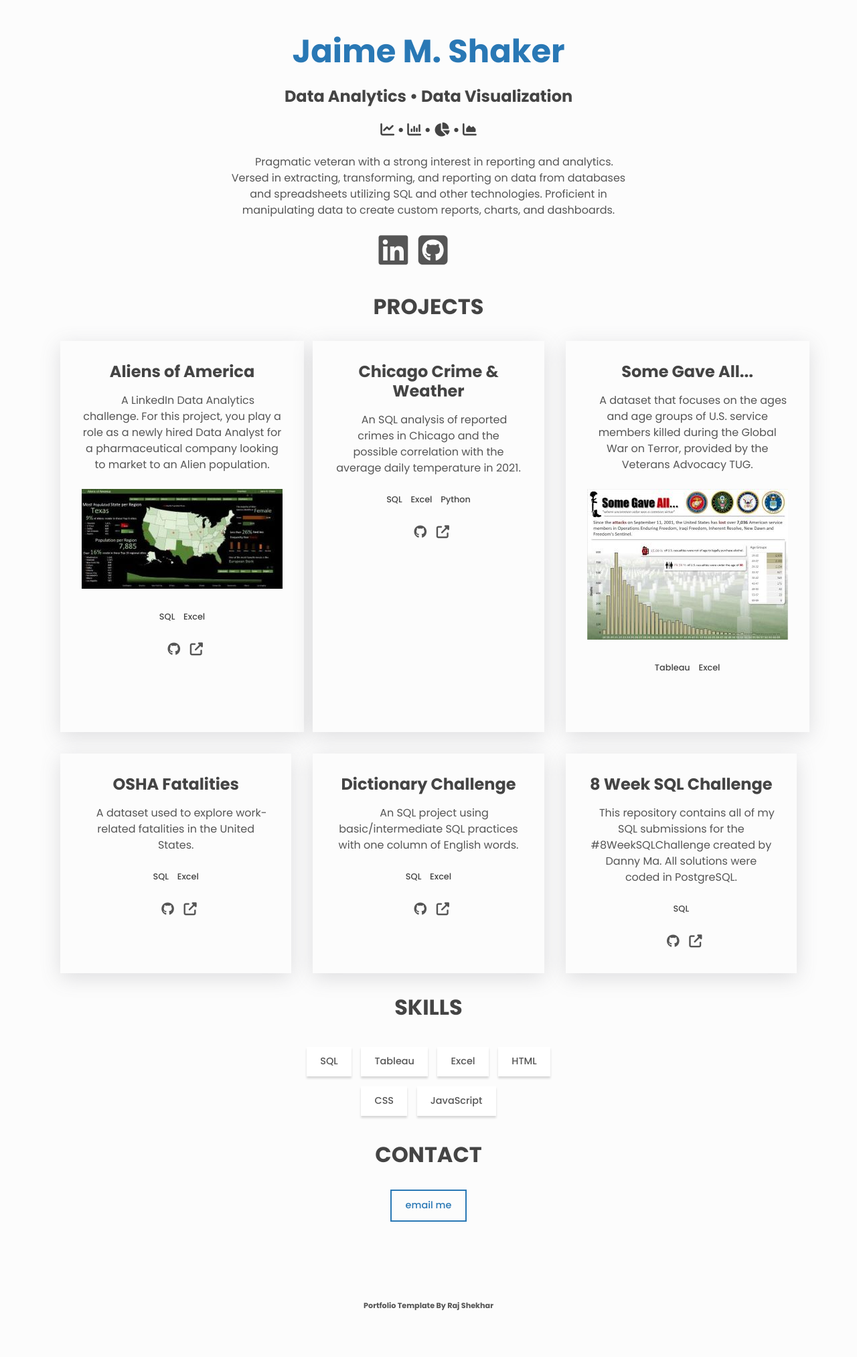
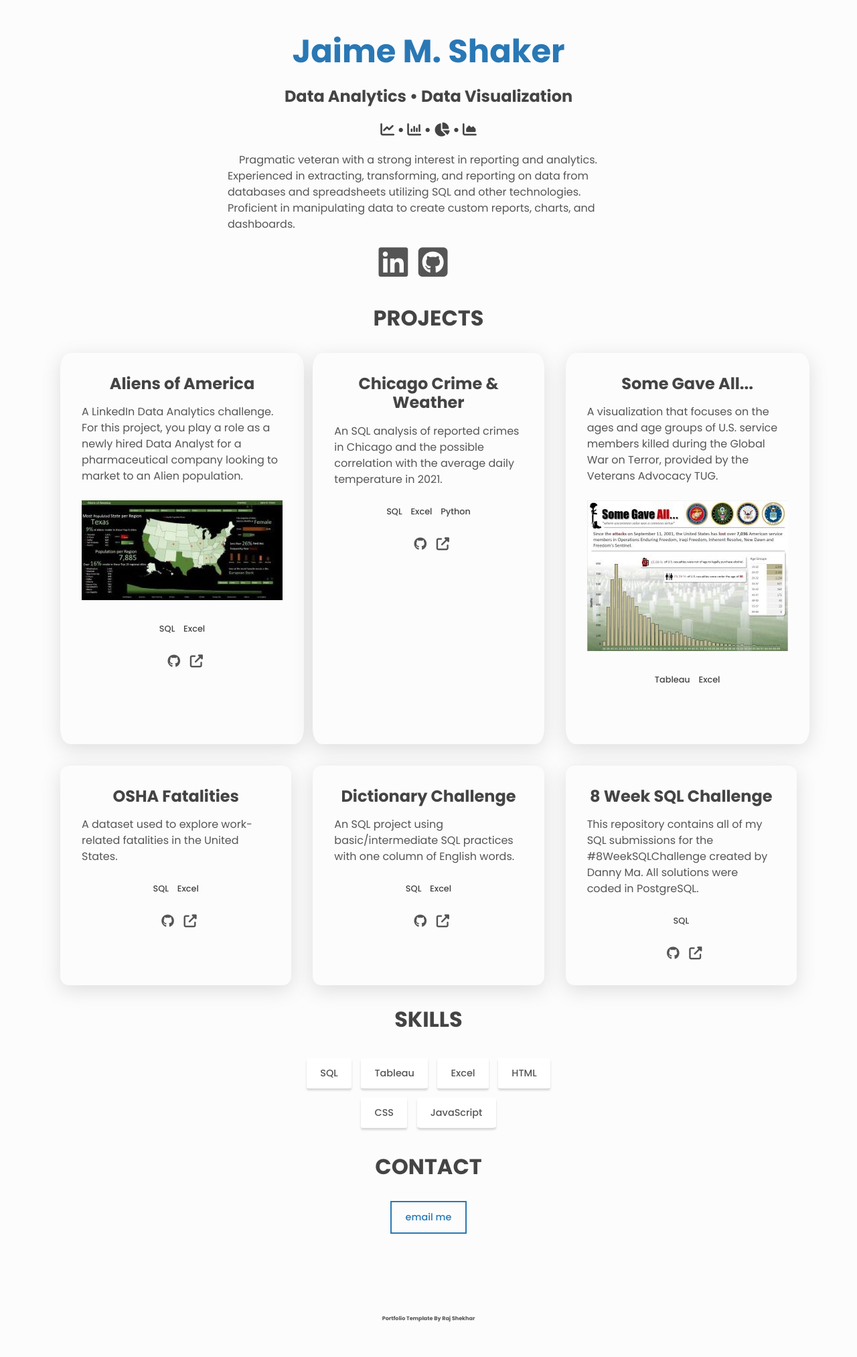
Before and after one commit to iweld/iweld.github.io, a PHP site: page / in a window 1280 px wide. Shown: the part 64-2090 px from the top of the page at 67% size. Before the commit the page ends 2020 px from the top, so only its background shows below. Run offline with PHP 8.4, Linux system fonts and the light colour scheme; some libraries are stand-ins or nearby versions.

Commit message:
Removing indentation and adding rounded borders to cards

```diff
--- a/index.html
+++ b/index.html
@@ -56,7 +56,7 @@
 		</br>
 			<h4><i aria-hidden="true" class="fa fa-line-chart"></i> &bullet; <i aria-hidden="true" class="fa fa-bar-chart"></i> &bullet; <i aria-hidden="true" class="fa fa-pie-chart"></i> &bullet; <i aria-hidden="true" class="fa fa-area-chart"></i></h4>
         <p class="about__desc">
-			&nbsp;&nbsp;&nbsp;&nbsp;Pragmatic veteran with a strong interest in reporting and analytics. Versed in extracting, transforming, and reporting on data from databases and spreadsheets utilizing SQL and
+			&nbsp;&nbsp;&nbsp;&nbsp;Pragmatic veteran with a strong interest in reporting and analytics. Experienced in extracting, transforming, and reporting on data from databases and spreadsheets utilizing SQL and
 			other technologies. Proficient in manipulating data to create custom reports, charts, and dashboards.
         </p>
 
@@ -131,7 +131,7 @@
 			<div class="project">
 				<h3>Aliens of America</h3>
 				<p class="project__description">
-					&nbsp;&nbsp;&nbsp;&nbsp;A LinkedIn Data Analytics challenge.  For this project, you play a role as a newly hired Data Analyst for a pharmaceutical company looking to market to an Alien population.
+					A LinkedIn Data Analytics challenge.  For this project, you play a role as a newly hired Data Analyst for a pharmaceutical company looking to market to an Alien population.
 				</p>
 				<br>
 				<a href="https://github.com/iweld/aliens_of_america/blob/main/ANALYSIS.md" target="_blank"><img src="images/dashboard_screenshot_thumb.jpg" alt="dashboard screenshot"></a>
@@ -158,7 +158,7 @@
 			<div class="project">
 				<h3>Chicago Crime &amp; Weather</h3>
 				<p class="project__description">
-					&nbsp;&nbsp;&nbsp;&nbsp;An SQL analysis of reported crimes in Chicago and the possible correlation with the average daily temperature in 2021.
+					An SQL analysis of reported crimes in Chicago and the possible correlation with the average daily temperature in 2021.
 				</p>
 				<ul class="project__stack">
 				  <li class="project__stack-item">SQL</li>
@@ -185,7 +185,7 @@
 			  <div class="project">
             	<h3>Some Gave All...</h3>
             	<p class="project__description">
-            		&nbsp;&nbsp;&nbsp;&nbsp;A dataset that focuses on the ages and age groups of U.S. service members killed during the Global War on Terror, provided by the <a href="https://usergroups.tableau.com/veteransadvocacytableauusergroup" target="_blank">Veterans Advocacy TUG</a>.
+            		A visualization that focuses on the ages and age groups of U.S. service members killed during the Global War on Terror, provided by the <a href="https://usergroups.tableau.com/veteransadvocacytableauusergroup" target="_blank">Veterans Advocacy TUG</a>.
             	</p>
 				<br>
 				<a href="https://public.tableau.com/app/profile/jaime.shaker/viz/SomeGaveAll/Main" target="_blank"><img src="images/some_gave_all_thumb.JPG" alt="dashboard screenshot"></a>
@@ -211,7 +211,7 @@
 			<div class="project">
 				<h3>OSHA Fatalities</h3>
 				<p class="project__description">
-					&nbsp;&nbsp;&nbsp;&nbsp;A dataset used to explore work-related fatalities in the United States.
+					A dataset used to explore work-related fatalities in the United States.
 				</p>
 				<ul class="project__stack">
 					  <li class="project__stack-item">SQL</li>
@@ -237,7 +237,7 @@
 			  <div class="project">
 				<h3>Dictionary Challenge</h3>
 				<p class="project__description">
-					&nbsp;&nbsp;&nbsp;&nbsp;An SQL project using basic/intermediate SQL practices with one column of English words.
+					An SQL project using basic/intermediate SQL practices with one column of English words.
 				</p>
 				<ul class="project__stack">
 					<li class="project__stack-item">SQL</li>
@@ -262,7 +262,7 @@
 			  <div class="project">
 				<h3>8 Week SQL Challenge</h3>
 				<p class="project__description">
-					&nbsp;&nbsp;&nbsp;&nbsp;This repository contains all of my SQL submissions for the <a href="https://8weeksqlchallenge.com/">#8WeekSQLChallenge</a> created by Danny Ma.  All solutions were coded in PostgreSQL.
+					This repository contains all of my SQL submissions for the <a href="https://8weeksqlchallenge.com/">#8WeekSQLChallenge</a> created by Danny Ma.  All solutions were coded in PostgreSQL.
 				</p>
 				<ul class="project__stack">
 				  <li class="project__stack-item">SQL</li>
--- a/styles.css
+++ b/styles.css
@@ -190,6 +190,7 @@ button {
   background-color: var(--clr-bg-alt);
   box-shadow: rgba(0, 0, 0, 0.15) 0px 3px 3px 0px;
   border: 0;
+  border-radius: 5%;
 }
 
 .btn--plain:hover {
@@ -278,8 +279,8 @@ main {
 
 .about__desc,
 .about__contact {
-  margin-top: 1.4em;
-  text-align: center;
+  margin-top: 1.2em;
+  text-align: left;
 }
 
 .about .link--icon {
@@ -304,6 +305,7 @@ main {
   text-align: center;
   box-shadow: var(--shadow);
   transition: transform 0.2s linear;
+  border-radius: 4%;
 }
 
 .project:hover {
@@ -312,7 +314,7 @@ main {
 
 .project__description {
   margin-top: 1em;
-  align-content: left;
+  text-align: left;
 }
 
 .project__stack {
@@ -357,7 +359,7 @@ main {
 }
 
 .footer__link {
-  font-size: 0.7rem;
+  font-size: 0.5rem;
   font-weight: 700;
   color: var(--clr-fg);
 }
```
